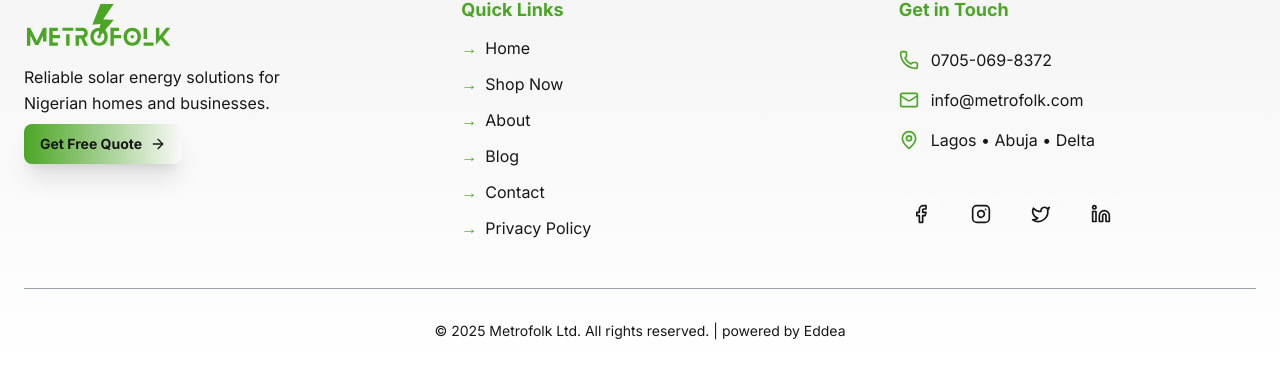
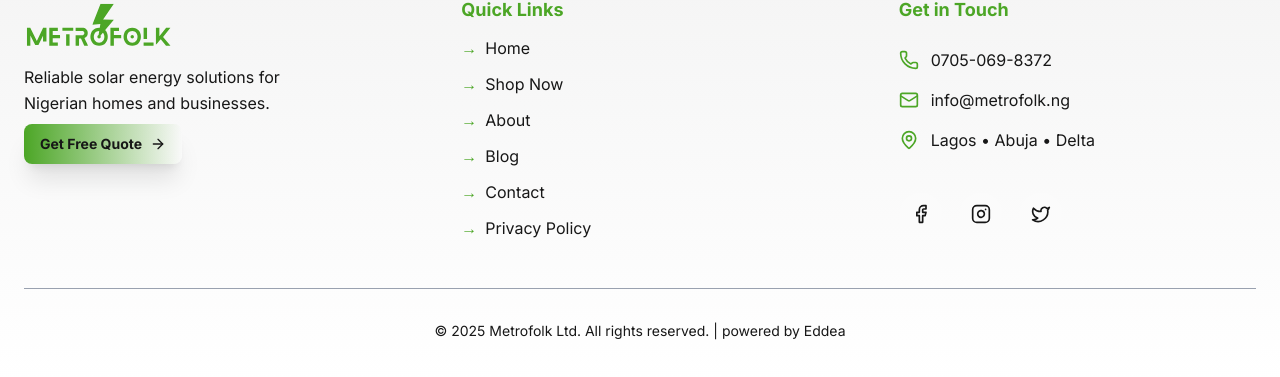
Before and after one commit to Eddevel/metrofolk, a Next.js app: page / in a window 1280 px wide. Shown: the part 3945-4322 px from the top of the page. Built offline with nearby package versions, Linux system fonts and the light colour scheme; no server answers.

Commit message:
updat now

```diff
--- a/components/layout/Footer.tsx
+++ b/components/layout/Footer.tsx
@@ -10,7 +10,6 @@ import {
   Facebook,
   Instagram,
   Twitter,
-  Linkedin,
   ArrowRight
 } from "lucide-react";
 import Image from "next/image";
@@ -74,7 +73,7 @@ export default function Footer() {
               </div>
               <div className="flex items-center gap-3">
                 <Mail className="h-5 w-5 text-[#4ca626] " />
-                <span>info@metrofolk.com</span>
+                <span>info@metrofolk.ng</span>
               </div>
               <div className="flex items-center gap-3">
                 <MapPin className="h-5 w-5 text-[#4ca626] " />
@@ -85,10 +84,9 @@ export default function Footer() {
             {/* Social Icons */}
             <div className="flex gap-4 pt-4">
               {[
-                { Icon: Facebook, href: "https://facebook.com/metrofolk" },
-                { Icon: Instagram, href: "https://instagram.com/metrofolk" },
-                { Icon: Twitter, href: "https://twitter.com/metrofolk" },
-                { Icon: Linkedin, href: "https://linkedin.com/company/metrofolk" },
+                { Icon: Facebook, href: "https://facebook.com/metrofolksolarenergy" },
+                { Icon: Instagram, href: "https://instagram.com/metrofolksolarenergy" },
+                { Icon: Twitter, href: "https://x.com/metrofolkenergy" },
               ].map(({ Icon, href }, i) => (
                 <a
                   key={i}
@@ -106,7 +104,9 @@ export default function Footer() {
 
         {/* Bottom */}
         <div className="border-t border-gray-400 mt-12 pt-8 text-center text-primary text-sm">
-          <p>© 2025 Metrofolk Ltd. All rights reserved. | powered by Eddea</p>
+          <p>© 2025 Metrofolk Ltd. All rights reserved. | powered by <Link href="www.eddea.org">
+                      Eddea
+                    </Link></p>
         </div>
       </div>
     </footer>
```
